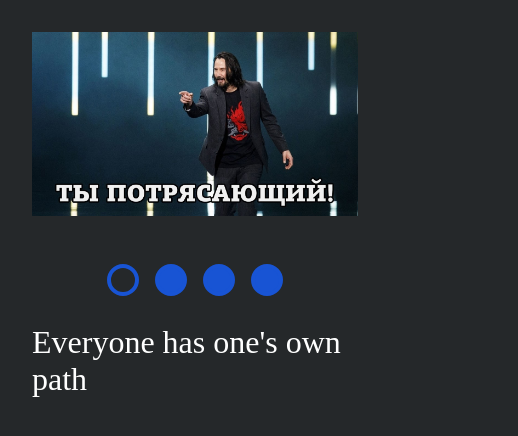
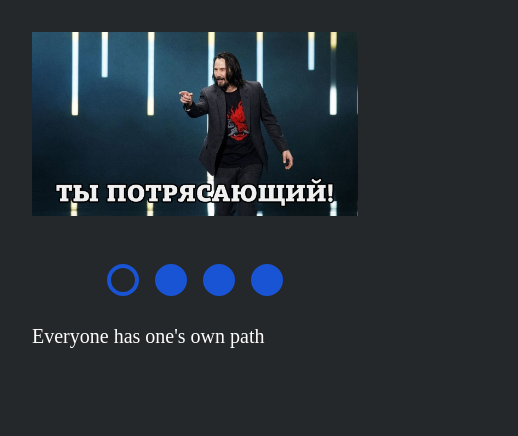
Before and after one commit to Alhladkiy/cssMemSlider, a plain HTML site: page index.html in a window 390 px wide. Shown: the whole page, 518 px wide, since content can reach past the window. Drawn offline with Linux system fonts and the light colour scheme.

Commit message:
fix: scroll for mobile (Sun, Oct 17, 2021 18:11 PM)

```diff
--- a/style.css
+++ b/style.css
@@ -94,7 +94,6 @@ body {
 }
 
 .slider-text {
-    font-size: 2rem;
     color: #ffffff;
     visibility: hidden;
     height: 0;
@@ -102,6 +101,7 @@ body {
     transform: translateX(10rem);
     transition: transform 0.5s ease-out, opacity 0.5s ease-out;
     margin: 0;
+    font-size: 0;
 }
 
 .slider-bottom-content {
@@ -119,6 +119,8 @@ body {
     height: auto;
     opacity: 1;
     transform: translateX(0);
+    font-size: 2rem;
+
 }
 
 @media screen and (max-width: 1024px) {
@@ -134,4 +136,16 @@ body {
     .text-container {
         margin-top: 1.25rem;
     }
+
+    .slider-text {
+        transform: translateX(4rem);
+    }
+
+    .slider-radio-input:nth-child(1):checked ~ .slider-bottom-content .slider-text:nth-child(1),
+    .slider-radio-input:nth-child(2):checked ~ .slider-bottom-content .slider-text:nth-child(2),
+    .slider-radio-input:nth-child(3):checked ~ .slider-bottom-content .slider-text:nth-child(3),
+    .slider-radio-input:nth-child(4):checked ~ .slider-bottom-content .slider-text:nth-child(4) {
+        font-size: 1.25rem;
+        line-height: 1.5rem;
+    }
 }
```
